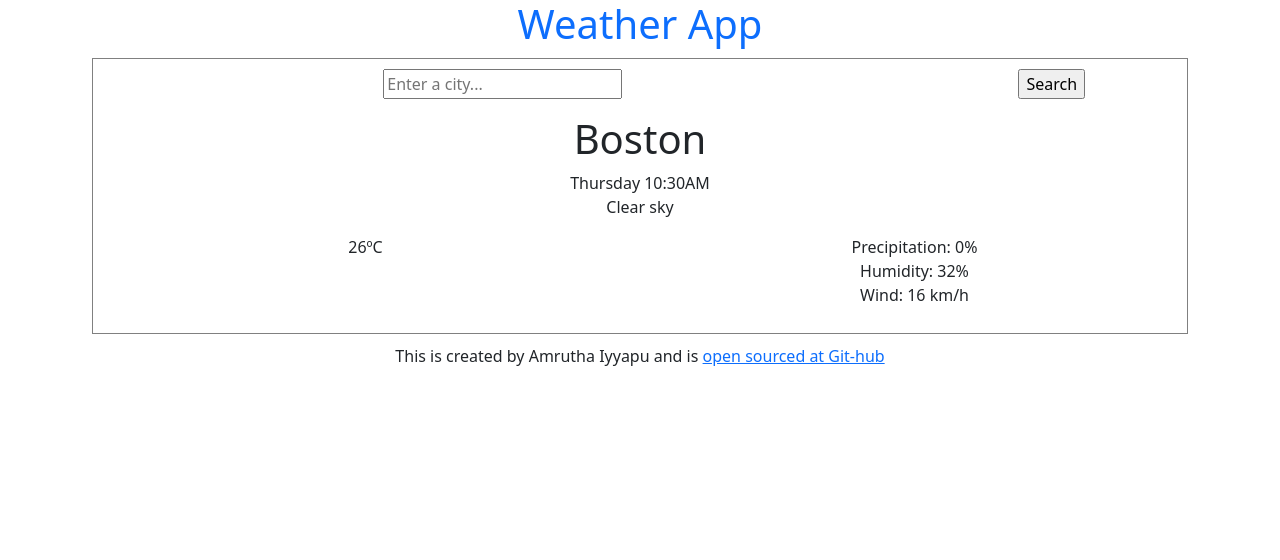
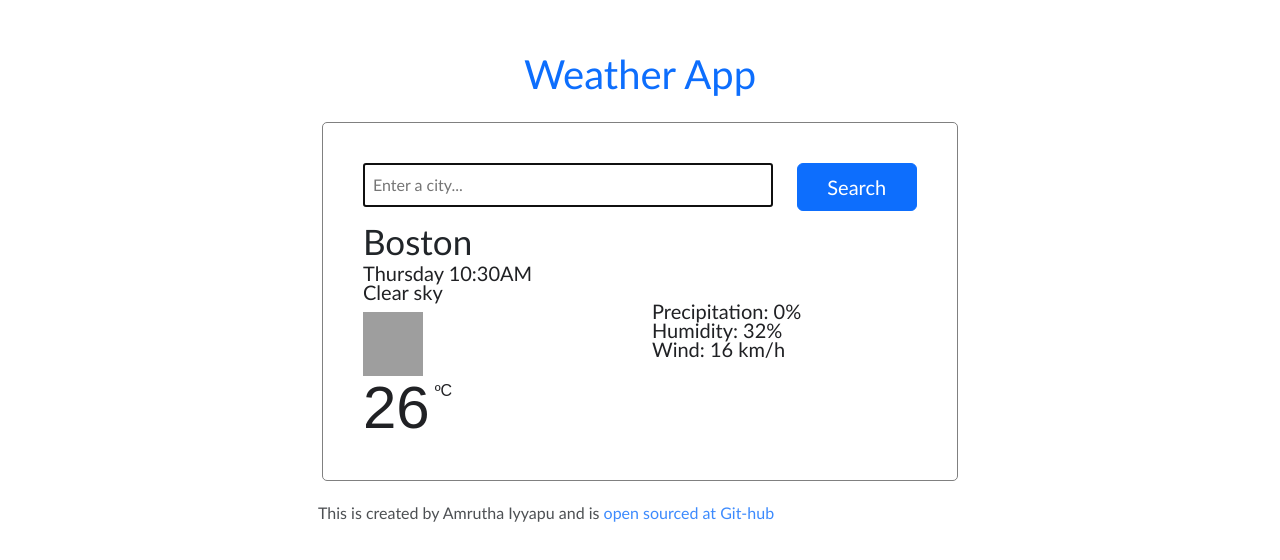
Before and after one commit to AmruthaIyyapu/react-weather-app, a React (Create React App) app: page / in a window 1280 px wide. Shown: the top 560 px of the page. Built offline with nearby package versions, Linux system fonts and the light colour scheme; grey boxes are pictures that could not be loaded.

Commit message:
Added CSS

```diff
--- a/src/App.css
+++ b/src/App.css
@@ -1,3 +1,17 @@
 .App {
-  text-align: center;
+  margin: 50px auto;
+  max-width: 700px;
+  font-family: "Gill Sans", "Gill Sans MT", Calibri, "Trebuchet MS", sans-serif;
 }
+
+.App footer {
+  opacity: 0.8;
+}
+
+.App footer a {
+  transition: all 150mss ease-in-out;
+}
+
+.App footer a:hover {
+  color: blue;
+}
--- a/src/App.js
+++ b/src/App.js
@@ -7,15 +7,16 @@ export default function App() {
     <div className="App">
       <div className="container">
         <header className="App-header">
-          <h1 className="text-primary">Weather App</h1>
+          <h1 className="text-primary text-center mb-4">Weather App</h1>
         </header>
         <Weather />
-        <footer>
+        <footer className="m-3">
           This is created by Amrutha Iyyapu and is{" "}
           <a
             href="https://github.com/AmruthaIyyapu/react-weather-app"
             target="_blank"
             rel="noreferrer"
+            className="text-decoration-none"
           >
             open sourced at Git-hub
           </a>
--- a/src/Weather.css
+++ b/src/Weather.css
@@ -1,10 +1,58 @@
-.weather {
+.Weather {
   border: 1px solid gray;
-  padding: 10px;
-  margin: 10px;
+  border-radius: 5px;
+  padding: 40px;
+  margin: 20px;
 }
 
-ul {
+.Weather h1 {
+  font-size: 35px;
+  line-height: 29px;
+}
+
+.Weather ul {
+  padding: 0;
+  margin: 0;
+}
+
+.Weather li {
+  font-size: 20px;
+  font-weight: 100;
+  line-height: 19px;
   list-style: none;
-  padding: 0;
+  color: rgb(32, 33, 36);
 }
+
+.Weather .search-button {
+  font-size: 20px;
+}
+
+.Weather img {
+  display: inline-block;
+  height: 64px;
+  width: 60px;
+  margin-right: 10px;
+  margin-top: 10px;
+}
+
+.temperature {
+  color: rgb(32, 33, 36);
+
+  font-family: Arial, Helvetica, sans-serif;
+  font-size: 60px;
+  font-weight: 400;
+  line-height: 64px;
+}
+
+.unit {
+  color: rgb(32, 33, 36);
+
+  display: inline;
+  font-family: Arial, Helvetica, sans-serif;
+  font-size: 16px;
+  font-weight: 400;
+  line-height: 24px;
+  position: relative;
+  top: -32px;
+  margin-left: 5px;
+}
--- a/src/Weather.js
+++ b/src/Weather.js
@@ -1,16 +1,26 @@
 import React from "react";
 import "./Weather.css";
+import "bootstrap/dist/css/bootstrap.min.css";
 
 export default function Weather() {
   return (
-    <div className="weather">
+    <div className="Weather">
       <form>
         <div className="row">
           <div className="col-9">
-            <input type="text" placeholder="Enter a city..." />
+            <input
+              type="text"
+              placeholder="Enter a city..."
+              autoFocus="on"
+              className="p-2 w-100"
+            />
           </div>
           <div className="col-3">
-            <input type="submit" value="Search" />
+            <input
+              type="submit"
+              value="Search"
+              className="p-2 w-100 btn btn-primary search-button"
+            />
           </div>
         </div>
       </form>
@@ -21,7 +31,19 @@ export default function Weather() {
         <li>Clear sky</li>
       </ul>
       <div className="row">
-        <div className="col-6">26ºC</div>
+        <div className="col-6">
+          <div className="clearfix">
+            <img
+              src="https://ssl.gstatic.com/onebox/weather/64/sunny.png"
+              alt="weather"
+              className="float-left"
+            ></img>
+            <div className="float-left">
+              <span className="temperature">26</span>
+              <span className="unit">ºC</span>
+            </div>
+          </div>
+        </div>
         <div className="col-6">
           <ul>
             <li>Precipitation: 0% </li>
```
